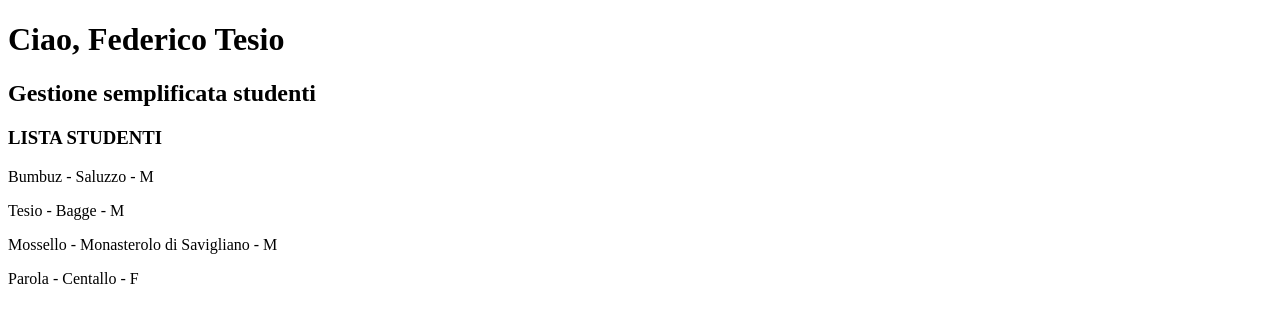
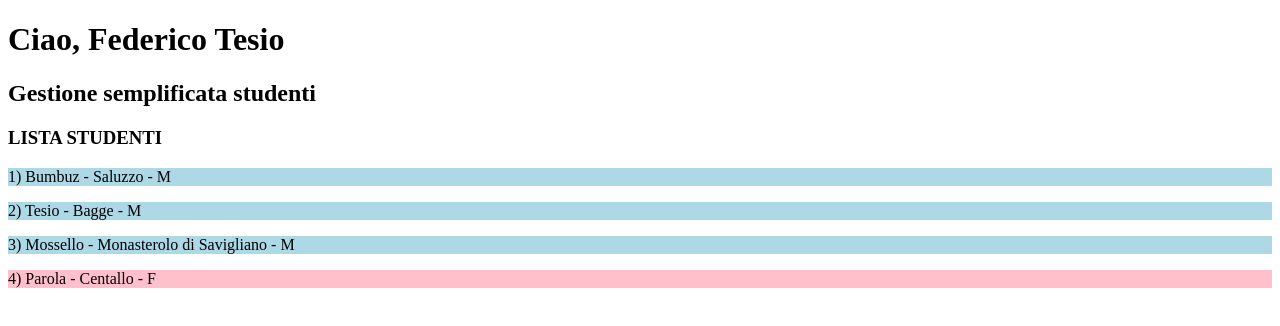
Before and after one commit to FedericoTesio/angular-students, an Angular app: page / in a window 1280 px wide. Shown: the top 326 px of the page. Built offline with nearby package versions, Linux system fonts and the light colour scheme.

Commit message:
Controllo colore sfondo con ngStyle

```diff
--- a/src/app/student/student.html
+++ b/src/app/student/student.html
@@ -1,3 +1,3 @@
 @for (item of students; track $index) {
-    <p>{{item.name}} - {{item.city}} - {{item.gender}}</p>
+    <p [ngStyle]="{'backgroundColor': item.gender == 'F' ? 'pink' : 'lightblue'}">{{$index+1}}) {{item.name}} - {{item.city}} - {{item.gender}}</p>
 }
```
